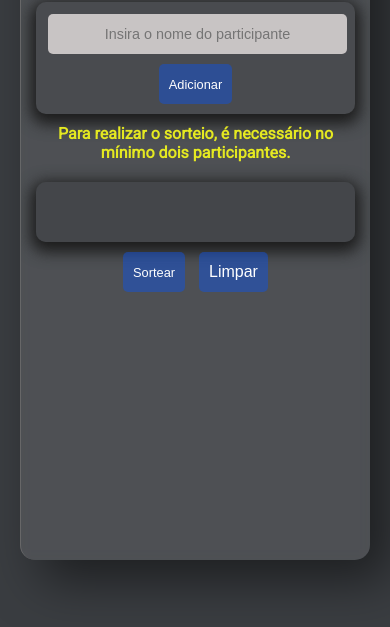
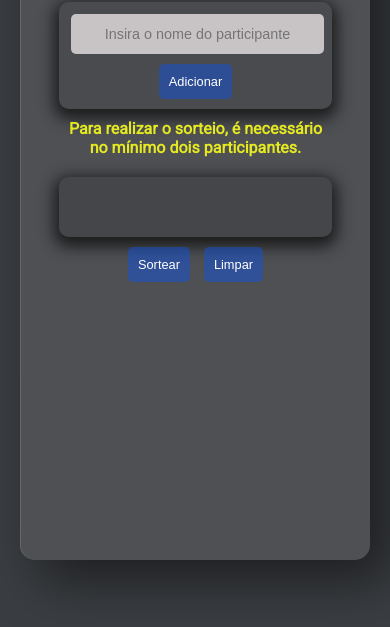
Before and after one commit to adrianoarch/paginadesorteios, a plain HTML site: page index.html in a window 390 px wide. Both pictures are taken after a click on the button "Sortear". Shown: the part 135-762 px from the top of the page. Drawn offline with Linux system fonts and the light colour scheme.

Commit message:
Adicionando responsividade para dispositivos entre 400 e 1024px e alterando comportamentos dos botoes abaixo de 400

```diff
--- a/app.js
+++ b/app.js
@@ -28,6 +28,7 @@ window.addEventListener("load", () => {
     if (!pessoa) {
       erro.style.display = "block";
       erroSorteio.style.display = "none";
+      erroReset.style.display = "none";
       return;
     }
 
@@ -58,6 +59,7 @@ window.addEventListener("load", () => {
     if (lista.childNodes.length < 2) {
       erroSorteio.style.display = "block";
       loadingResult.style.display = "none";
+      erroReset.style.display = "none";
       return;
     }
 
@@ -97,6 +99,8 @@ window.addEventListener("load", () => {
 
   buttonLimpar.addEventListener("click", () => {
     if (lista.childNodes.length === 0) {
+      erro.style.display = "none";
+      erroSorteio.style.display = "none";
       erroReset.style.display = "block";
       return;
     }
--- a/style.css
+++ b/style.css
@@ -27,7 +27,7 @@ body {
   padding: 15px;
   border-top: 1px solid rgba(129, 126, 126, 0.5);
   border-left: 1px solid rgba(129, 126, 126, 0.5);
-  backdrop-filter: blur(5px);
+  /* backdrop-filter: blur(5px); */
   overflow: hidden;
 }
 
@@ -83,11 +83,12 @@ input {
   border: none;
   padding: 5px 15px;
   font-size: 1rem;
+
 }
 
 input::placeholder{
   text-align: center;
-  font-size: 1.125rem;
+  font-size: min(20px, 2vw);
 }
 
 .addparticipantes {
@@ -132,7 +133,7 @@ input::placeholder{
   color: rgb(229, 233, 33);
   font-size: 1.2rem;
   font-weight: bold;
-  width: 30%;
+  width: 40%;
   text-align: center;
   margin: 0 auto;
   margin-top: 10px;
@@ -328,6 +329,120 @@ input::placeholder{
   font-weight: 700;
 }
 
+@media screen and (max-width: 1024px) {
+  .container{
+    align-items: center;
+    margin: 20px;
+  width: 90vw;
+  min-height: 80vh;
+}
+
+.container .content h1 {
+  font-size: 1.8rem;
+  font-weight: 600;
+  margin: 5px;
+}
+
+.content{
+  justify-content: center;
+  flex-direction: row;
+  width: 70vw;
+}
+
+.box {
+  margin: 0 auto;
+  width: 100%;
+  background: rgba(58, 61, 65, 0.24);
+  padding: 10px;
+  height: auto;
+  display: block;
+  border-radius: 10px;
+  -webkit-box-shadow: 0px 5px 15px 5px #1c1c1c;
+  box-shadow: 0px 5px 15px 5px #1c1c1c;
+}
+
+.box form {
+  display: block;
+}
+
+input{
+  width: 100%;
+}
+
+input::placeholder{
+  font-size: 0.9rem;
+}
+
+.addparticipantes{
+  margin: 0 auto;
+  margin-top: 10px;
+  font-size: 0.9rem;
+  height: 40px;
+}
+.addparticipantes:active, .addparticipantes:focus{
+  transform: scale(1);
+  background-color: rgba(19, 82, 218, 0.5);
+}
+.listaparticipantes{
+  width: 100%;
+  margin: 0 auto;
+  margin-top: 20px;
+  padding: 10px;
+  letter-spacing: 0.08rem;
+}
+
+.participantesitem {
+  font-size: 0.9rem;
+  padding: 10px;
+}
+
+.removeritem{
+  font-size: 0.9rem;
+  padding: 0 8px;
+  height: 40px;
+}
+
+.resetaritens{
+  font-size: 0.9rem;
+  height: 40px;
+  transition: transform 0.3s;
+  padding: 0 10px;
+}
+
+.resetaritens:hover {
+  transform: scale(1.02);
+  background-color: rgba(19, 82, 218, 0.897);
+}
+
+.resetaritens:active, .resetaritens:focus{
+    transform: scale(1);
+    background-color: rgba(19, 82, 218, 0.5);
+}
+
+#erro{
+  margin-top: 15px;
+  font-size: 1rem;
+  color: rgb(229, 233, 33);
+}
+#erroreset{
+  margin-top: 15px;
+  font-size: 1rem;
+  color: rgb(229, 233, 33);
+}
+#errosorteio{
+  font-size: 1rem;
+  font-weight: bold;
+  width: 100%;
+  color: rgb(229, 233, 33);
+  /* text-align: center; */
+  /* margin: 0 auto; */
+}
+.animacaoloading{
+  width: 40px;
+  height: 40px;
+}
+}
+
 @media screen and (max-width: 400px) {
   .container{
     align-items: center;
@@ -375,8 +490,12 @@ input::placeholder{
   margin: 0 auto;
   margin-top: 10px;
   font-size: 0.8rem;
+  height: 35px;
 }
-
+.addparticipantes:active, .addparticipantes:focus{
+  transform: scale(1);
+  background-color: rgba(19, 82, 218, 0.5);
+}
 .listaparticipantes{
   width: 100%;
   margin: 0 auto;
@@ -395,6 +514,25 @@ input::placeholder{
   padding: 0 5px;
   height: 30px;
 }
+
+.resetaritens{
+  font-size: 0.8rem;
+  padding: 0 5px;
+  height: 35px;
+  transition: transform 0.3s;
+  padding: 0 10px;
+}
+
+.resetaritens:hover {
+  transform: scale(1.02);
+  background-color: rgba(19, 82, 218, 0.897);
+}
+
+.resetaritens:active, .resetaritens:focus{
+    transform: scale(1);
+    background-color: rgba(19, 82, 218, 0.5);
+}
+
 #erro{
   margin-top: 15px;
   font-size: 1rem;
```
